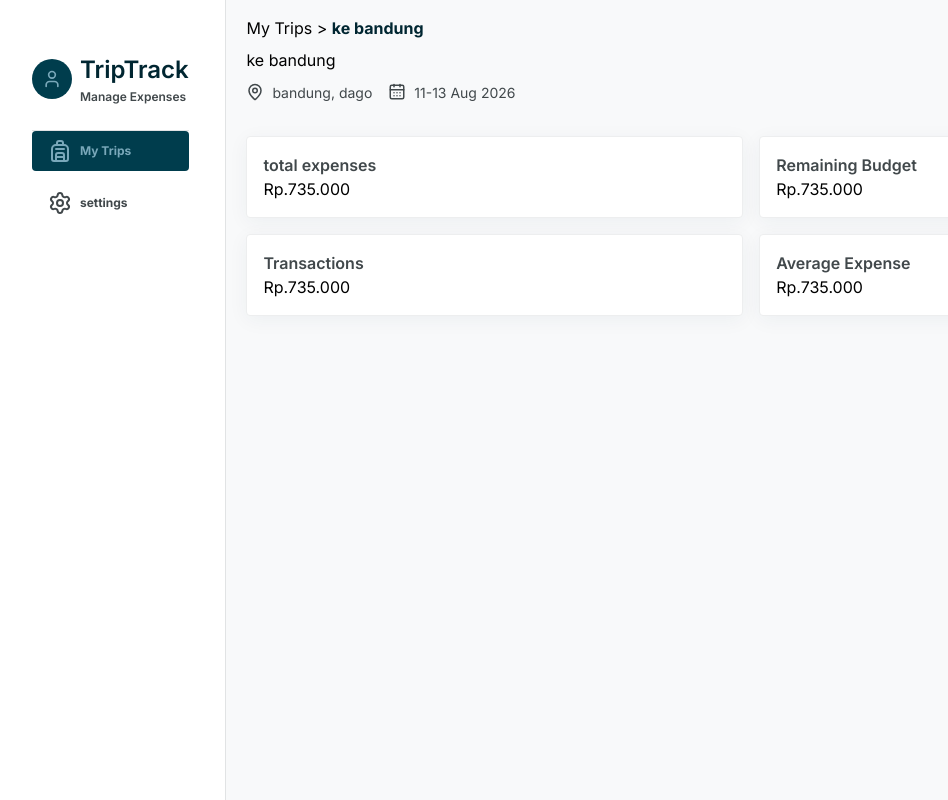
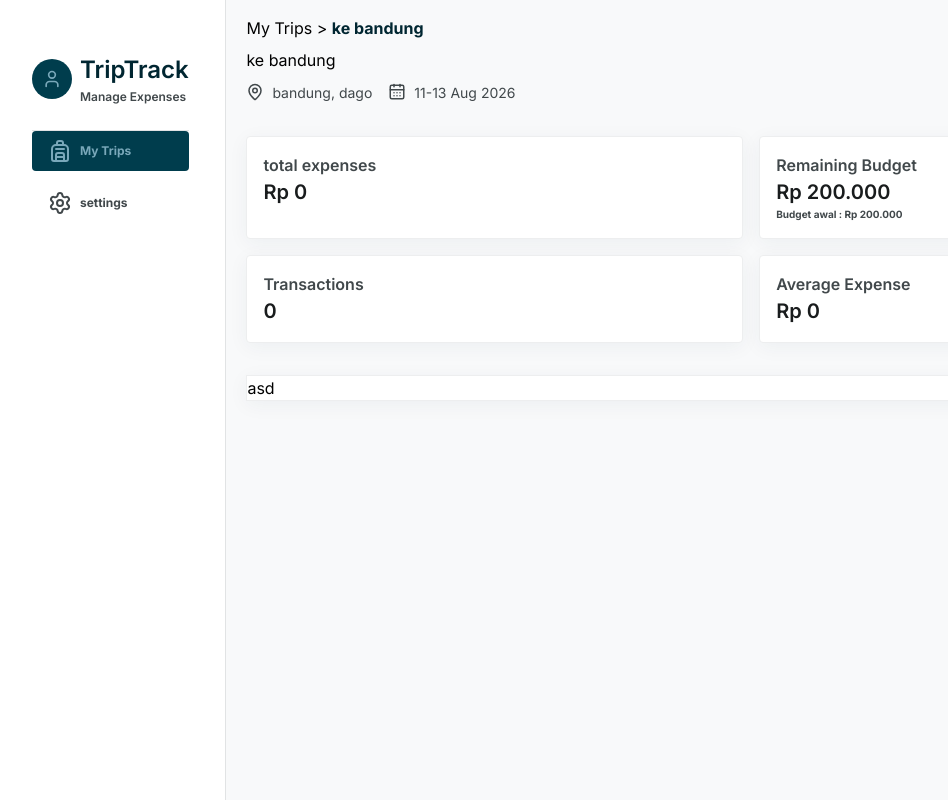
Before and after one commit to Zackyinnova/Tracking-Expense-Trip, a Flask app: page /trip/1 in a window 1280 px wide. Shown: the whole page, without its empty margins (4-952 px from the left). Run offline with Flask 3, Linux system fonts and the light colour scheme; data comes from the database, SQL or seed files in the repository; data that the repository does not hold is empty; some libraries are stand-ins or nearby versions.

Commit message:
feat: adding system for count total, average,and more

```diff
--- a/Templates/tripDetail.html
+++ b/Templates/tripDetail.html
@@ -123,25 +123,34 @@
                 <!--total expense-->
                 <div class="bg-white border border-[#EDEEEF] rounded p-4 shadow-[0_4px_20px_0_rgba(0,61,77,0.05)]">
                     <P class="text-[#41484B] text-[16px] font-semibold">total expenses</P>
-                    <P>Rp.735.000</P>
+                    <P class="font-semibold text-[20px] text-[#191C1D]">{{ total_expense|rupiah }}</P>
                 </div>
 
                 <!--budget sisa-->
                 <div class="bg-white border border-[#EDEEEF] rounded p-4 shadow-[0_4px_20px_0_rgba(0,61,77,0.05)]">
                     <P class="text-[#41484B] text-[16px] font-semibold">Remaining Budget</P>
-                    <P>Rp.735.000</P>
+                    <P class="font-semibold text-[20px] text-[#191C1D]">{{ remaining_budget|rupiah }}</P>
+                    <P class="text-[10px] text-[#41484B] font-bold">Budget awal : {{trip.total_budget|rupiah}}</P>
                 </div>
 
                 <!--total transaksi-->
                 <div class="bg-white border border-[#EDEEEF] rounded p-4 shadow-[0_4px_20px_0_rgba(0,61,77,0.05)]">
                     <P class="text-[#41484B] text-[16px] font-semibold">Transactions</P>
-                    <P>Rp.735.000</P>
+                    <P class="font-semibold text-[20px] text-[#191C1D]">{{total_transactions}}</P>
                 </div>
 
                 <!--rata-rata pengeluaran-->
                 <div class="bg-white border border-[#EDEEEF] rounded p-4 shadow-[0_4px_20px_0_rgba(0,61,77,0.05)]">
                     <P class="text-[#41484B] text-[16px] font-semibold">Average Expense</P>
-                    <P>Rp.735.000</P>
+                    <P class="font-semibold text-[20px] text-[#191C1D]">{{ average_expense|rupiah }}</P>
+                </div>
+            </div>
+        </section>
+
+        <section>
+            <div class="px-5 py-4 ">
+                <div class="bg-white border border-[#EDEEEF] shadow-[0_4px_20px_0_rgba(0,61,77,0.05)]">
+                    <P>asd</P>
                 </div>
             </div>
         </section>
--- a/app.py
+++ b/app.py
@@ -113,6 +113,7 @@ def trip_detail(trip_id):
 
     cursor = db.cursor(dictionary=True)
 
+    # Ambil data trip
     cursor.execute("""
         SELECT *
         FROM trips
@@ -121,14 +122,51 @@ def trip_detail(trip_id):
 
     trip = cursor.fetchone()
 
+    # Kalau trip tidak ditemukan
+    if trip is None:
+        cursor.close()
+        return "Trip tidak ditemukan", 404
+
+    # Ambil semua transaksi
+    cursor.execute("""
+        SELECT *
+        FROM trip_details
+        WHERE trip_id = %s
+        ORDER BY transaction_date ASC
+    """, (trip_id,))
+
+    details = cursor.fetchall()
+
+    # Hitung statistik transaksi
+    cursor.execute("""
+        SELECT
+            COUNT(*) AS total_transactions,
+            COALESCE(SUM(amount), 0) AS total_expense,
+            COALESCE(AVG(amount), 0) AS average_expense
+        FROM trip_details
+        WHERE trip_id = %s
+    """, (trip_id,))
+
+    result = cursor.fetchone()
+
+    total_transactions = result['total_transactions']
+    total_expense = result['total_expense']
+    average_expense = result['average_expense']
+
+    # Hitung sisa budget
+    total_budget = trip['total_budget']
+    remaining_budget = total_budget - total_expense
+
     cursor.close()
-
-    if trip is None:
-        return "Trip tidak ditemukan", 404
 
     return render_template(
         'tripDetail.html',
-        trip=trip
+        trip=trip,
+        details=details,
+        total_transactions=total_transactions,
+        total_expense=total_expense,
+        average_expense=average_expense,
+        remaining_budget=remaining_budget
     )
 
 
```
